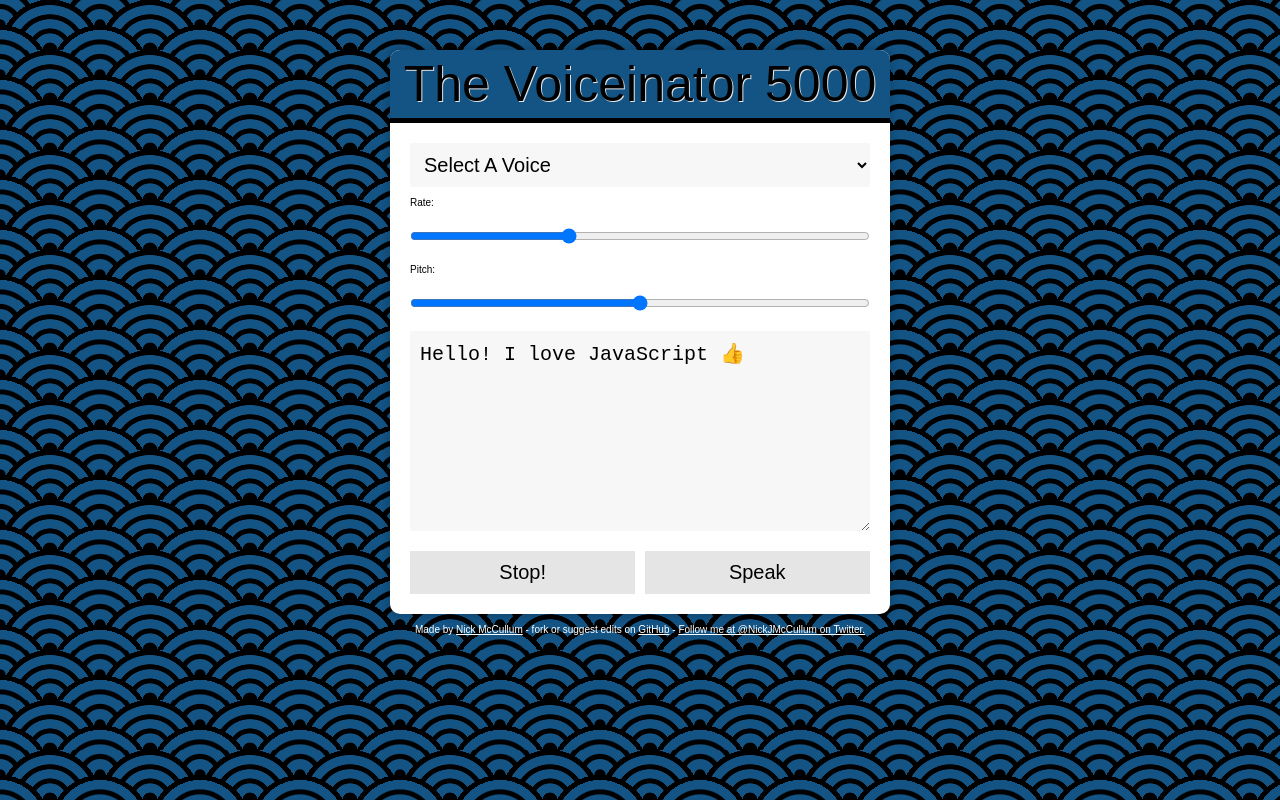
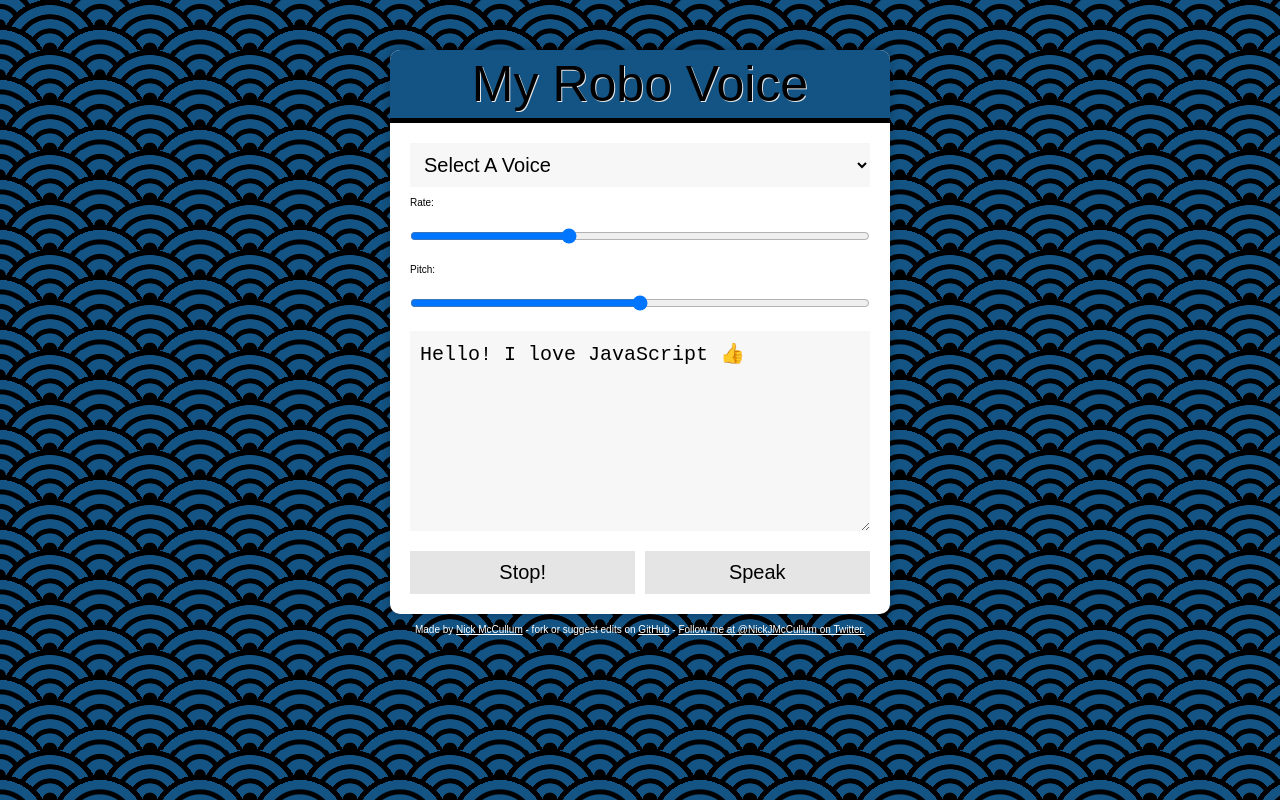
Before and after one commit to fox-hill/my-robo-voice, a plain HTML site: page index.html in a window 1280 px wide. Drawn offline with Linux system fonts and the light colour scheme.

Commit message:
Changed <h1> from Voicenator 5000 to My Robo Voice

```diff
--- a/index.html
+++ b/index.html
@@ -9,7 +9,7 @@
 
           <div class="voiceinator">
 
-              <h1>The Voiceinator 5000</h1>
+              <h1>My Robo Voice</h1>
 
               <select name="voice" id="voices">
                 <option value="">Select A Voice</option>
```
